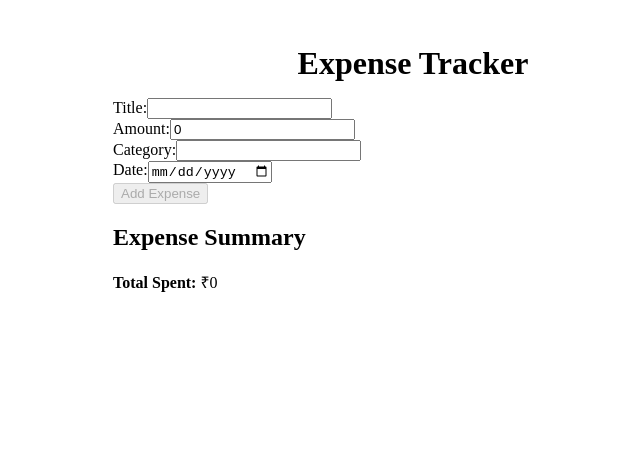
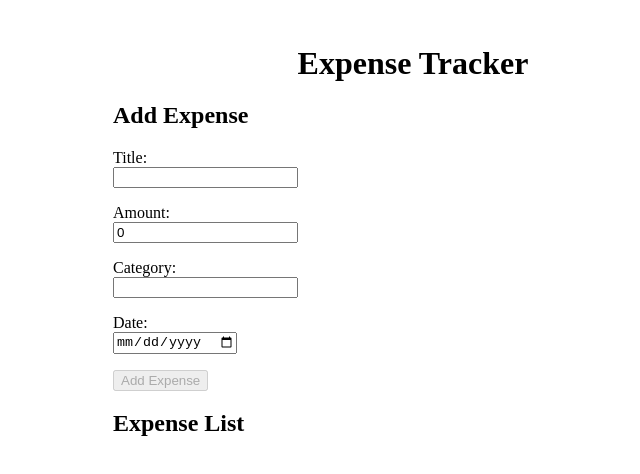
Before and after one commit to Waqar95/expense-tracker, an Angular app: page / in a window 1280 px wide. Shown: the top 474 px of the page, without its empty margins (227-867 px from the left). Built offline with nearby package versions, Linux system fonts and the light colour scheme.

Commit message:
Improved form layout and added validation feedback

```diff
--- a/src/app/components/add-expense/add-expense.component.html
+++ b/src/app/components/add-expense/add-expense.component.html
@@ -1,19 +1,55 @@
+<h2>Add Expense</h2>
 <form [formGroup]="expenseForm" (ngSubmit)="onSubmit()">
-  <div>
-    <label>Title:</label>
-    <input formControlName="title" />
+  <div style="margin-bottom: 1rem">
+    <label for="title">Title:</label><br />
+    <input id="title" formControlName="title" />
+    <div
+      *ngIf="
+        expenseForm.get('title')?.invalid && expenseForm.get('title')?.touched
+      "
+    >
+      <small style="color: red">Title is required</small>
+    </div>
   </div>
-  <div>
-    <label>Amount:</label>
-    <input type="number" formControlName="amount" />
+
+  <div style="margin-bottom: 1rem">
+    <label for="amount">Amount:</label><br />
+    <input id="amount" type="number" formControlName="amount" />
+    <div
+      *ngIf="
+        expenseForm.get('amount')?.invalid && expenseForm.get('amount')?.touched
+      "
+    >
+      <small style="color: red">Enter an amount greater than 0</small>
+    </div>
   </div>
-  <div>
-    <label>Category:</label>
-    <input formControlName="category" />
+
+  <div style="margin-bottom: 1rem">
+    <label for="category">Category:</label><br />
+    <input id="category" formControlName="category" />
+    <div
+      *ngIf="
+        expenseForm.get('category')?.invalid &&
+        expenseForm.get('category')?.touched
+      "
+    >
+      <small style="color: red">Category is required</small>
+    </div>
   </div>
-  <div>
-    <label>Date:</label>
-    <input type="date" formControlName="date" />
+
+  <div style="margin-bottom: 1rem">
+    <label for="date">Date:</label><br />
+    <input id="date" type="date" formControlName="date" />
+    <div
+      *ngIf="
+        expenseForm.get('date')?.invalid && expenseForm.get('date')?.touched
+      "
+    >
+      <small style="color: red">Date is required</small>
+    </div>
   </div>
-  <button type="submit" [disabled]="expenseForm.invalid">Add Expense</button>
+
+  <button type="submit" [disabled]="expenseForm.invalid">
+    {{ editingExpense ? "Update Expense" : "Add Expense" }}
+  </button>
 </form>
--- a/src/app/components/expense-summary/expense-summary.component.html
+++ b/src/app/components/expense-summary/expense-summary.component.html
@@ -1,9 +1,17 @@
-<h2>Expense Summary</h2>
-
-<p><strong>Total Spent:</strong> ₹{{ total }}</p>
-
-<ul>
-  <li *ngFor="let category of categoryTotals | keyvalue">
-    <strong>{{ category.key }}:</strong> ₹{{ category.value }}
+<h2>Expense List</h2>
+<ul style="list-style: none; padding: 0">
+  <li
+    *ngFor="let expense of expenses$ | async"
+    style="
+      margin-bottom: 1rem;
+      border-bottom: 1px solid #ccc;
+      padding-bottom: 0.5rem;
+    "
+  >
+    <strong>{{ expense.title }}</strong> - ₹{{ expense.amount }} -
+    {{ expense.category }} on {{ expense.date | date : "mediumDate" }}
+    <br />
+    <button (click)="editExpense(expense)">Edit</button>
+    <button (click)="deleteExpense(expense.id)">Delete</button>
   </li>
 </ul>
```
